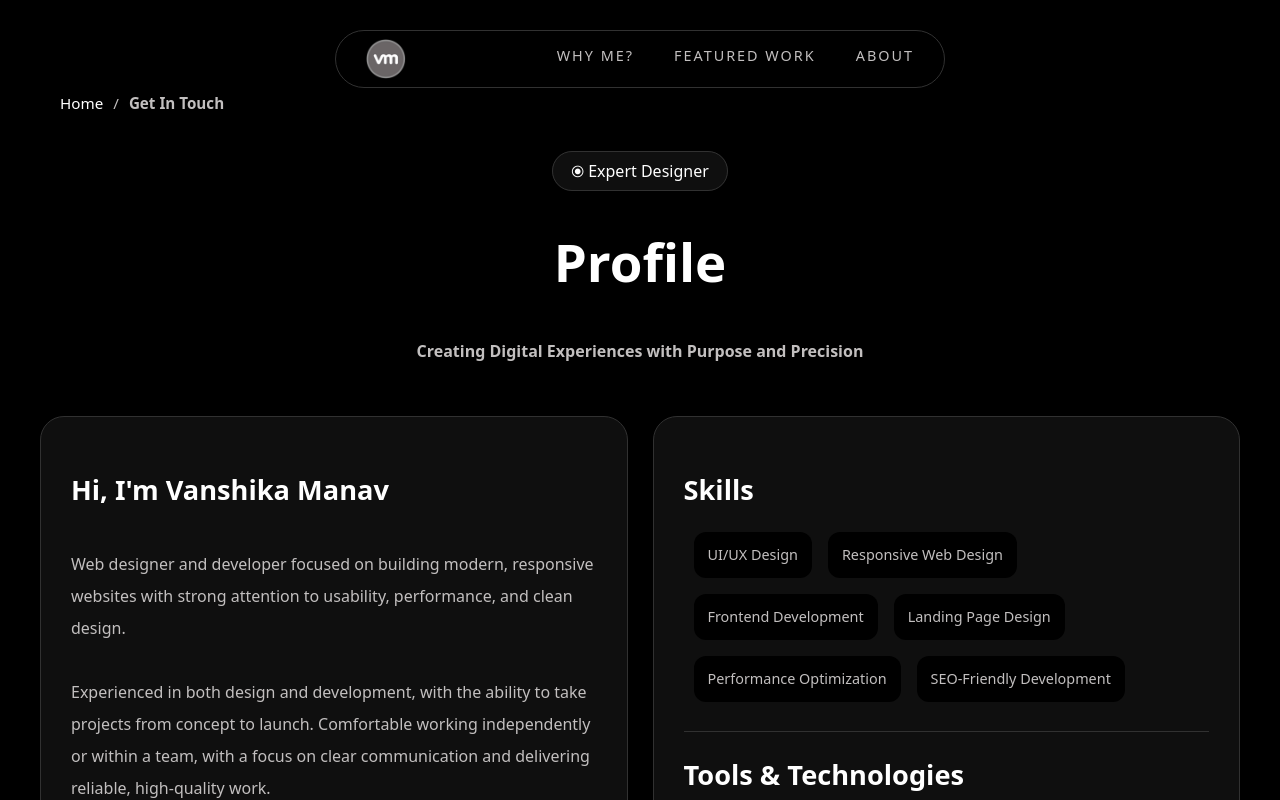
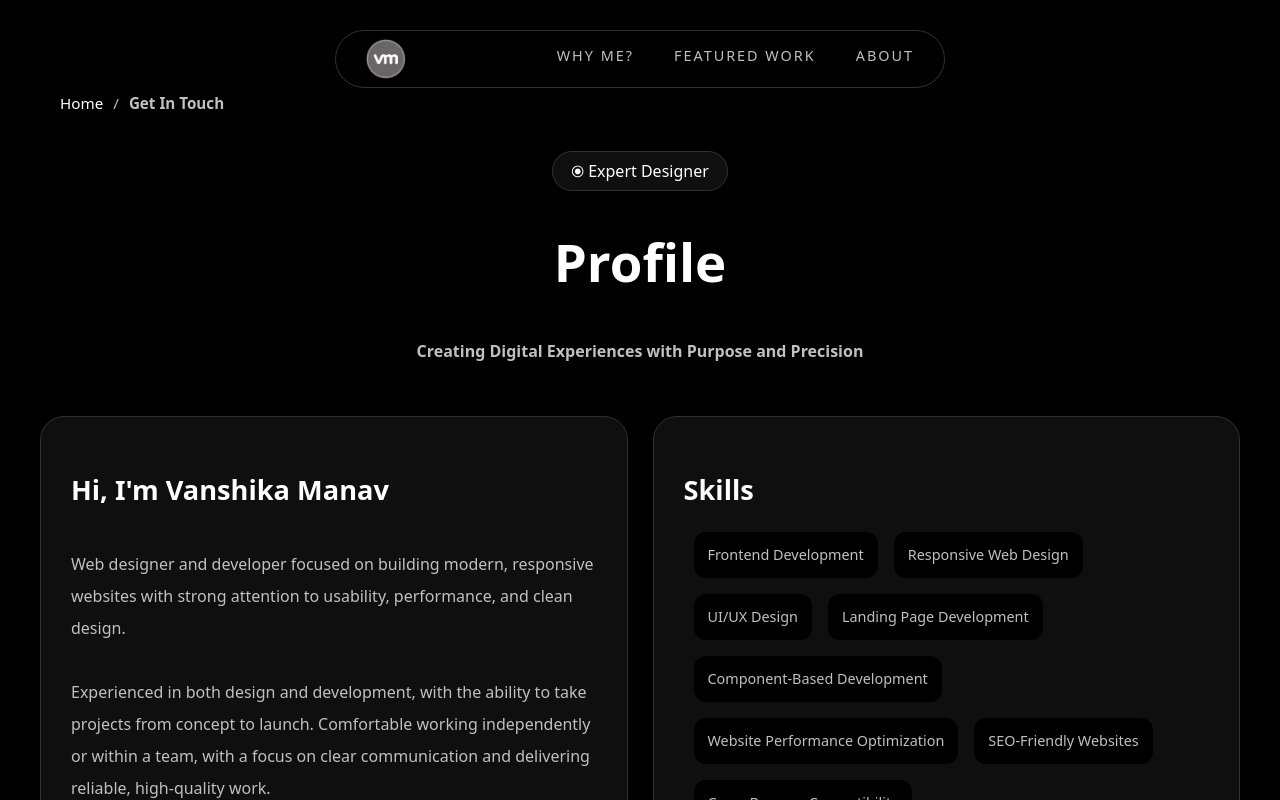
Before and after one commit to vanshika0070/portfolio, a React (Create React App) app: page /hire in a window 1280 px wide. Shown: the top 800 px of the page. Built offline with nearby package versions, Linux system fonts and the light colour scheme.

Commit message:
Describe the changes

```diff
--- a/src/AboutJob.js
+++ b/src/AboutJob.js
@@ -52,12 +52,14 @@ function AboutJob() {
   <h3>Skills</h3>
   <div className="container tools">
     <div className="tools-list">
+      <span className="tool">Frontend Development</span>
+      <span className="tool">Responsive Web Design</span>
       <span className="tool">UI/UX Design</span>
-      <span className="tool">Responsive Web Design</span>
-      <span className="tool">Frontend Development</span>
-      <span className="tool">Landing Page Design</span>
-      <span className="tool">Performance Optimization</span>
-      <span className="tool">SEO-Friendly Development</span>
+      <span className="tool">Landing Page Development</span>
+      <span className="tool">Component-Based Development</span>
+      <span className="tool">Website Performance Optimization</span>
+      <span className="tool">SEO-Friendly Websites</span>
+      <span className="tool">Cross-Browser Compatibility</span>
     </div>
   </div>
 
```
